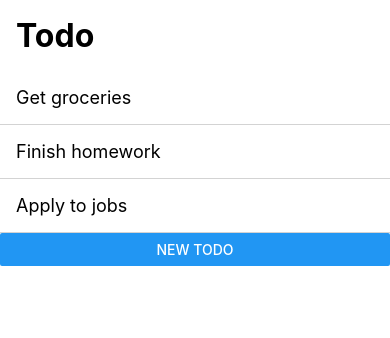
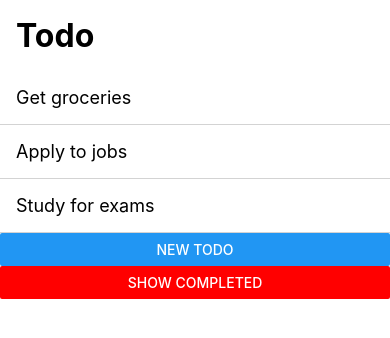
Before and after one commit to norbusonam/react-native-todo, a React Native app: screen / in a window 390 px wide. Shown: the top 338 px of the page. Built offline with nearby package versions, Linux system fonts and the light colour scheme.

Commit message:
toggle to show completed and active

```diff
--- a/App.tsx
+++ b/App.tsx
@@ -1,14 +1,54 @@
-import React from 'react';
-import { Button, SafeAreaView } from 'react-native';
+import React, { useState } from 'react';
+import { SafeAreaView } from 'react-native';
+import Footer from './componenets/Footer';
 import Header from './componenets/Header';
 import TodoList from './componenets/TodoList';
+import { Todo } from './interfaces/Todo';
+
+
+const TodoItems: Todo[] = [
+  {
+    id: 'a',
+    title: 'Get groceries',
+    isCompleted: false,
+  },
+  {
+    id: 'b',
+    title: 'Finish homework',
+    isCompleted: true,
+  },
+  {
+    id: 'c',
+    title: 'Apply to jobs',
+    isCompleted: false,
+  },
+
+  {
+    id: 'd',
+    title: 'Study for exams',
+    isCompleted: false,
+  },
+]
 
 const App: React.FC = () => {
+
+  const [isViewingCompleted, setIsViewingCompleted] = useState(false);
+
+  const getTodosToDisplay = (): Todo[] => {
+    return isViewingCompleted ?
+      TodoItems.filter((todo) => todo.isCompleted) :
+      TodoItems.filter((todo) => !todo.isCompleted)
+  }
+
+  const toggleIsViewingCompleted = () => {
+    setIsViewingCompleted((prev) => !prev);
+  }
+
   return (
     <SafeAreaView>
       <Header />
-      <TodoList />
-      <Button title='New Todo' />
+      <TodoList todos={getTodosToDisplay()} />
+      <Footer isViewingCompleted={isViewingCompleted} toggleIsViewingCompleted={toggleIsViewingCompleted}  />
     </SafeAreaView>
   );
 }
--- /dev/null
+++ b/componenets/Footer.tsx
@@ -0,0 +1,21 @@
+import React from 'react';
+import { Button, StyleSheet, View } from 'react-native';
+
+interface FooterProps {
+  isViewingCompleted: boolean;
+  toggleIsViewingCompleted: () => void;
+}
+
+const Footer: React.FC<FooterProps> = (props) => {
+  return (
+    <View>
+      <Button title='New Todo'></Button>
+      <Button title={props.isViewingCompleted ? 'Show active' : 'Show completed'} color={props.isViewingCompleted ? 'green' : 'red'} onPress={props.toggleIsViewingCompleted}></Button>
+    </View>
+  );
+}
+
+const styles = StyleSheet.create({
+});
+
+export default Footer;
--- a/componenets/TodoList.tsx
+++ b/componenets/TodoList.tsx
@@ -3,27 +3,13 @@ import { FlatList } from 'react-native';
 import { Todo } from '../interfaces/Todo';
 import TodoListItem from './TodoListItem';
 
-const TodoItems: Todo[] = [
-  {
-    id: 'a',
-    title: 'Get groceries',
-    isCompleted: false,
-  },
-  {
-    id: 'b',
-    title: 'Finish homework',
-    isCompleted: false,
-  },
-  {
-    id: 'c',
-    title: 'Apply to jobs',
-    isCompleted: false,
-  },
-]
+interface TodoListProps {
+  todos: Todo[];
+}
 
-const TodoList: React.FC = () => {
+const TodoList: React.FC<TodoListProps> = (props) => {
   return (
-    <FlatList data={TodoItems} keyExtractor={(item) => item.id} renderItem={({ item }) => <TodoListItem todo={item} />} />
+    <FlatList data={props.todos} keyExtractor={(item) => item.id} renderItem={({ item }) => <TodoListItem todo={item} />} />
   );
 }
 
```
